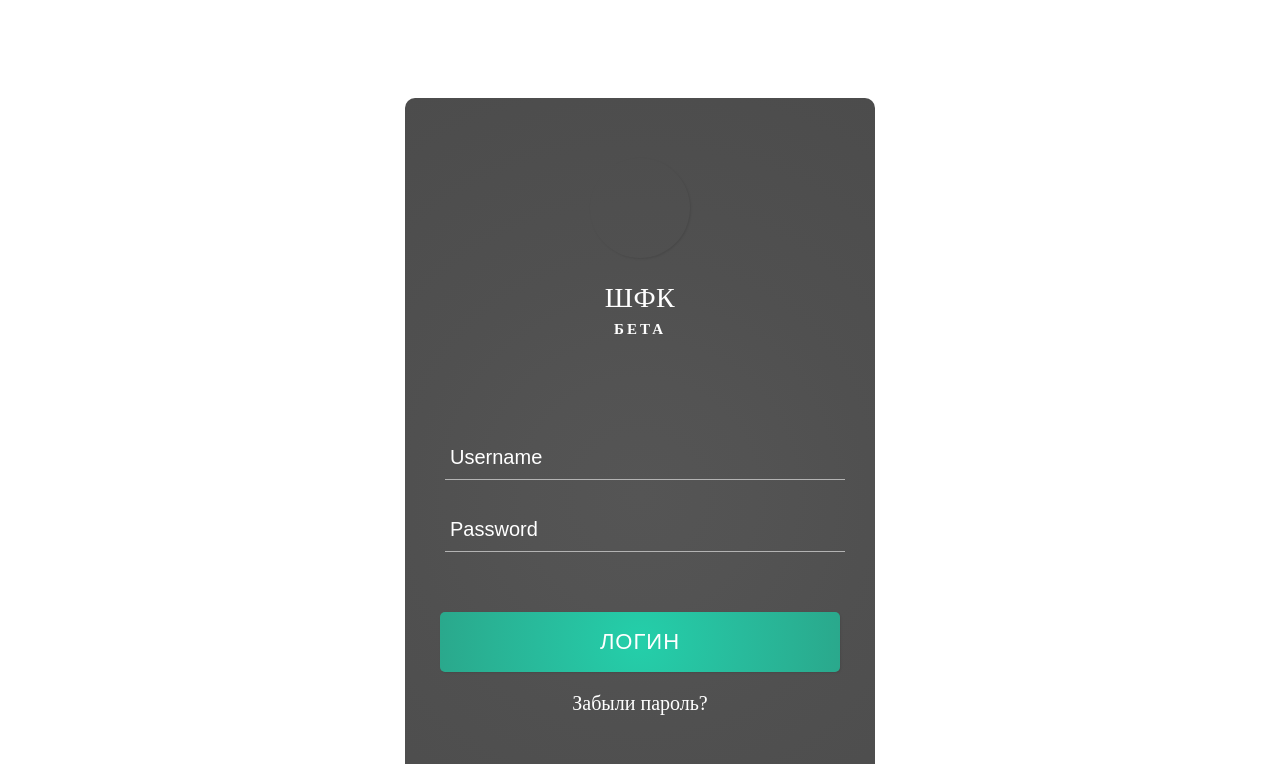
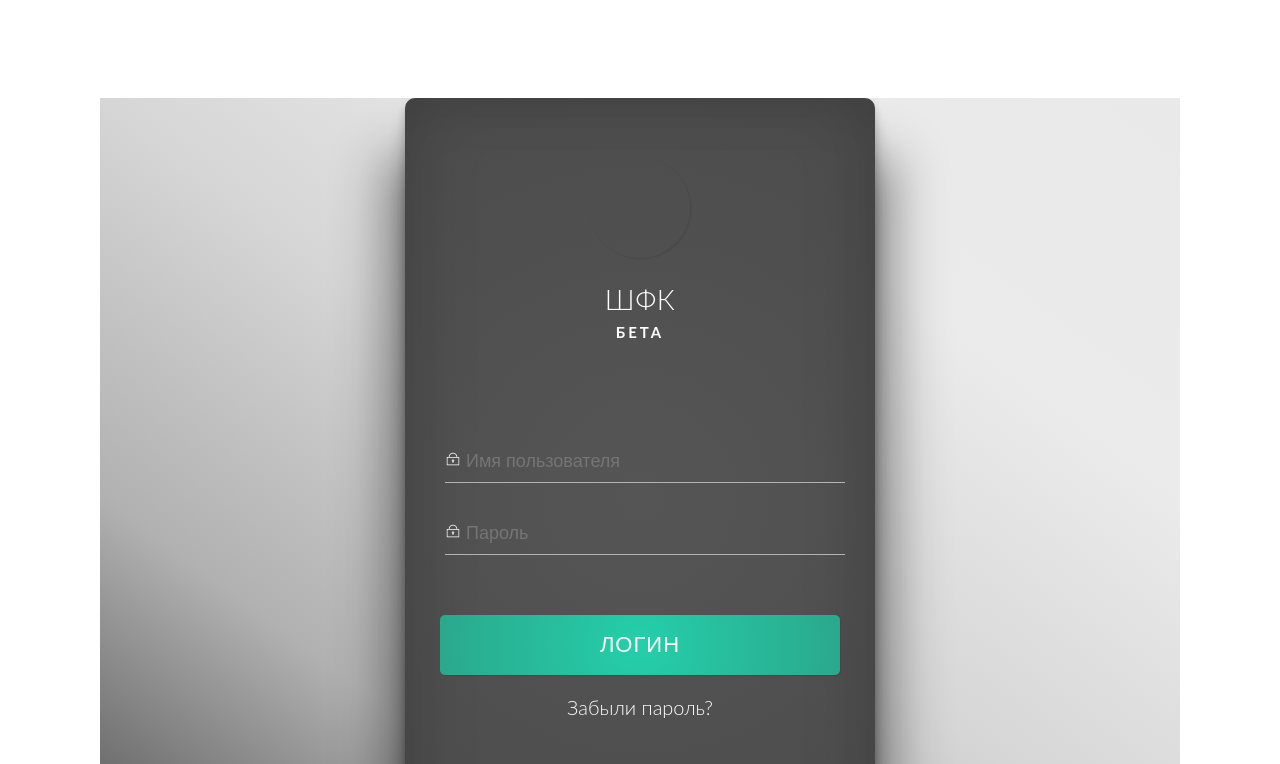
Before and after one commit to romichshos/feederclub, a React (Create React App) app: page / in a window 1280 px wide. Shown: the part 796-1560 px from the top of the page. Built offline with nearby package versions, Linux system fonts and the light colour scheme.

Commit message:
-- feeder club 0.0.9.8 login form

```diff
--- a/src/components/App.js
+++ b/src/components/App.js
@@ -1,6 +1,6 @@
 import React from 'react';
 import Header from './Header/Header.jsx';
-import RegForm from './RegForm/RegForm.jsx';
+import LogForm from './LogForm/LogForm.jsx';
 import { BrowserRouter as Router} from 'react-router-dom';
 
 const App =()=>(
@@ -9,7 +9,7 @@ const App =()=>(
       <Header/>
     </div>
     <div>
-        <RegForm/>
+        <LogForm/>
     </div>
    </Router>
     )
--- a/src/components/RegForm/RegForm.css
+++ b/src/components/LogForm/LogForm.css
@@ -1,22 +1,42 @@
+@import url(../../fonts.css);
+
 .pass_container {
     box-sizing: border-box;
     margin: 100px;
-  /*  width: 100vw;
-    height: 100vh;*/
+    /*  width: 100vw;
+      height: 100vh;*/
     overflow: hidden;
     display: flex;
     align-items: center;
     justify-content: center;
     color: white;
     font-weight: 300;
+    font-family: 'Lato', sans-serif;
+    background: linear-gradient(to left bottom, #e9e9e9,#ebebeb,#d6d6d6,#b1b1b1,#505050);
 }
 
 .login_div {
+    filter:blur(0.4px);
     width: 400px;
     height: 700px;
     padding: 60px 35px 35px 35px;
     border-radius: 10px;
     background: radial-gradient(circle, #555555, #535353, #505050, #4e4e4e, #4c4c4c);
+    box-shadow:
+        /*bottom shadow*/
+    0px 20px 20px rgba(0, 0, 0, 0.2),
+    0px 5px 10px rgba(0, 0, 0, 0.2),
+        /*long bottom shadow*/
+    0px 70px 50px rgba(0, 0, 0, 0.4),
+    /*right shadow*/
+    30px 50px 50px rgba(0, 0, 0, 0.2),
+        /*left shadow*/
+    -30px 50px 50px rgba(0, 0, 0, 0.2),
+        /*right inset*/
+   inset 20px 0px 60px rgba(0, 0, 0, 0.1),
+        /*left  inset*/
+    inset -20px 0px 60px rgba(0, 0, 0, 0.1)
+;
 }
 
 .logo_form {
@@ -64,14 +84,14 @@
     margin-bottom: 30px;
 }
 
-::placeholder{
+/*::placeholder{
     color:white;
     opacity:1;
     font-size:20px;
     font-weight: 300;
-}
+}*/
 
-.signin_button{
+.signin_button {
     outline: none;
     border: none;
     cursor: pointer;
@@ -79,28 +99,28 @@
     height: 60px;
     border-radius: 5px;
     font-size: 22px;
-    color:white;
+    color: white;
     text-align: center;
     letter-spacing: 1px;
-    background: radial-gradient(circle,#24cfaa,#26c5a3,#28bb9c,#29b294,#2aa88c);
-    box-shadow: 1px 1px 2px rgba(0,0,0,0.1);
+    background: radial-gradient(circle, #24cfaa, #26c5a3, #28bb9c, #29b294, #2aa88c);
+    box-shadow: 1px 1px 2px rgba(0, 0, 0, 0.1);
 }
 
-.signin_button:hover{
-    background: radial-gradient(circle,#2fdbb6,#32d6b3,#32c9a8,#36c7a7,#38bb9f);
+.signin_button:hover {
+    background: radial-gradient(circle, #2fdbb6, #32d6b3, #32c9a8, #36c7a7, #38bb9f);
 }
 
-.signin_button:active{
-    background: radial-gradient(circle,#1da88a,#1ea084,#229c82,#23947b,#238d76);
+.signin_button:active {
+    background: radial-gradient(circle, #1da88a, #1ea084, #229c82, #23947b, #238d76);
 }
 
-.link{
+.link {
     padding-top: 20px;
     text-align: center;
 }
 
-.link a{
+.link a {
     text-decoration: none;
-    color:white;
+    color: white;
     font-size: 20px;
 }
--- /dev/null
+++ b/src/components/LogForm/LogForm.jsx
@@ -0,0 +1,32 @@
+import React from 'react';
+import './LogForm.css';
+import '../../svgicons.css';
+
+
+const LogForm = () => (
+    <div className="pass_container">
+        <div className="login_div">
+            <div className="logo_form"></div>
+            <div className="title">ШФК</div>
+            <div className="sub_title">Бета</div>
+            <div className="fields">
+                <div className="username">
+                    <svg className="svg-icon" viewBox="0 0 20 20">
+                        <path
+                            d="M17.308,7.564h-1.993c0-2.929-2.385-5.314-5.314-5.314S4.686,4.635,4.686,7.564H2.693c-0.244,0-0.443,0.2-0.443,0.443v9.3c0,0.243,0.199,0.442,0.443,0.442h14.615c0.243,0,0.442-0.199,0.442-0.442v-9.3C17.75,7.764,17.551,7.564,17.308,7.564 M10,3.136c2.442,0,4.43,1.986,4.43,4.428H5.571C5.571,5.122,7.558,3.136,10,3.136 M16.865,16.864H3.136V8.45h13.729V16.864z M10,10.664c-0.854,0-1.55,0.696-1.55,1.551c0,0.699,0.467,1.292,1.107,1.485v0.95c0,0.243,0.2,0.442,0.443,0.442s0.443-0.199,0.443-0.442V13.7c0.64-0.193,1.106-0.786,1.106-1.485C11.55,11.36,10.854,10.664,10,10.664 M10,12.878c-0.366,0-0.664-0.298-0.664-0.663c0-0.366,0.298-0.665,0.664-0.665c0.365,0,0.664,0.299,0.664,0.665C10.664,12.58,10.365,12.878,10,12.878"></path>
+                    </svg>
+                    <input type='username' className='user-input' placeholder='Имя пользователя'></input></div>
+                <div className="password">
+                    <svg className="svg-icon" viewBox="0 0 20 20">
+                        <path
+                            d="M17.308,7.564h-1.993c0-2.929-2.385-5.314-5.314-5.314S4.686,4.635,4.686,7.564H2.693c-0.244,0-0.443,0.2-0.443,0.443v9.3c0,0.243,0.199,0.442,0.443,0.442h14.615c0.243,0,0.442-0.199,0.442-0.442v-9.3C17.75,7.764,17.551,7.564,17.308,7.564 M10,3.136c2.442,0,4.43,1.986,4.43,4.428H5.571C5.571,5.122,7.558,3.136,10,3.136 M16.865,16.864H3.136V8.45h13.729V16.864z M10,10.664c-0.854,0-1.55,0.696-1.55,1.551c0,0.699,0.467,1.292,1.107,1.485v0.95c0,0.243,0.2,0.442,0.443,0.442s0.443-0.199,0.443-0.442V13.7c0.64-0.193,1.106-0.786,1.106-1.485C11.55,11.36,10.854,10.664,10,10.664 M10,12.878c-0.366,0-0.664-0.298-0.664-0.663c0-0.366,0.298-0.665,0.664-0.665c0.365,0,0.664,0.299,0.664,0.665C10.664,12.58,10.365,12.878,10,12.878"></path>
+                    </svg>
+                    <input type='password' className='pass-input' placeholder='Пароль'></input></div>
+            </div>
+            <button className="signin_button">ЛОГИН</button>
+            <div className='link'><a href='#'>Забыли пароль?</a></div>
+        </div>
+    </div>
+)
+
+export default LogForm;
--- a/src/components/RegForm/RegForm.jsx
+++ /dev/null
@@ -1,20 +0,0 @@
-import React from 'react';
-import './RegForm.css';
-
-const RegForm = () => (
-    <div className="pass_container">
-    <div className="login_div">
-        <div className="logo_form"></div>
-        <div className="title">ШФК</div>
-        <div className="sub_title">Бета</div>
-        <div className="fields">
-            <div className="username"><input type='username' className='user-input' placeholder='Username'></input></div>
-            <div className="password"><input type='password' className='pass-input' placeholder='Password'></input></div>
-        </div>
-        <button className="signin_button">ЛОГИН</button>
-        <div className='link'><a href='#'>Забыли пароль?</a></div>
-    </div>
-    </div>
-)
-
-export default RegForm;
--- a/src/fonts.css
+++ b/src/fonts.css
@@ -1,3 +1,10 @@
+@font-face {
+    font-family: 'Lato';
+    src: url('https://fonts.googleapis.com/css?family=Lato&display=swap');
+    font-weight: normal;
+    font-style: normal;
+}
+
 @font-face {
     font-family: 'aksent';
     src: url("./fonts/Aksent.woff"), url("./fonts/Aksent.woff2") ;
--- /dev/null
+++ b/src/svgicons.css
@@ -0,0 +1,15 @@
+.svg-icon {
+    width: 1em;
+    height: 1em;
+}
+
+.svg-icon path,
+.svg-icon polygon,
+.svg-icon rect {
+    fill: #fff;
+}
+
+.svg-icon circle {
+    stroke: #4691f6;
+    stroke-width: 1px;
+}
```
